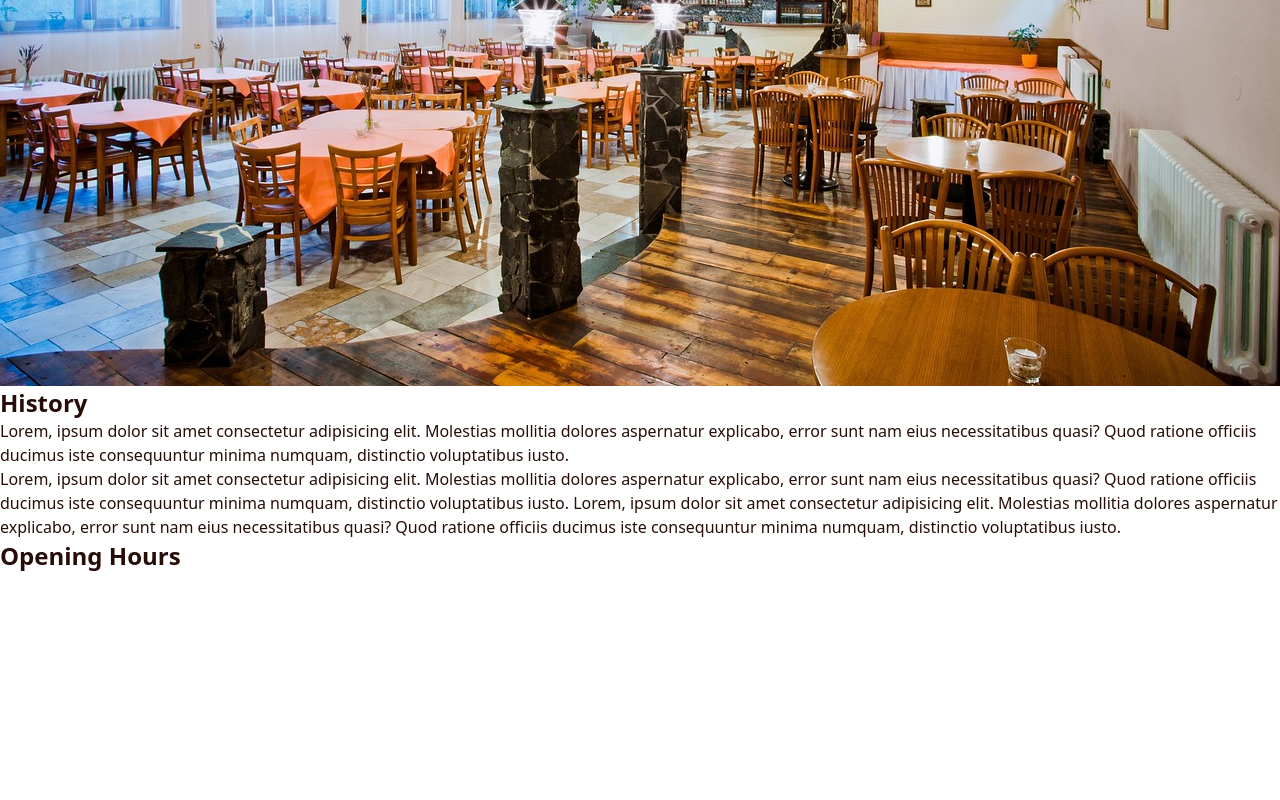
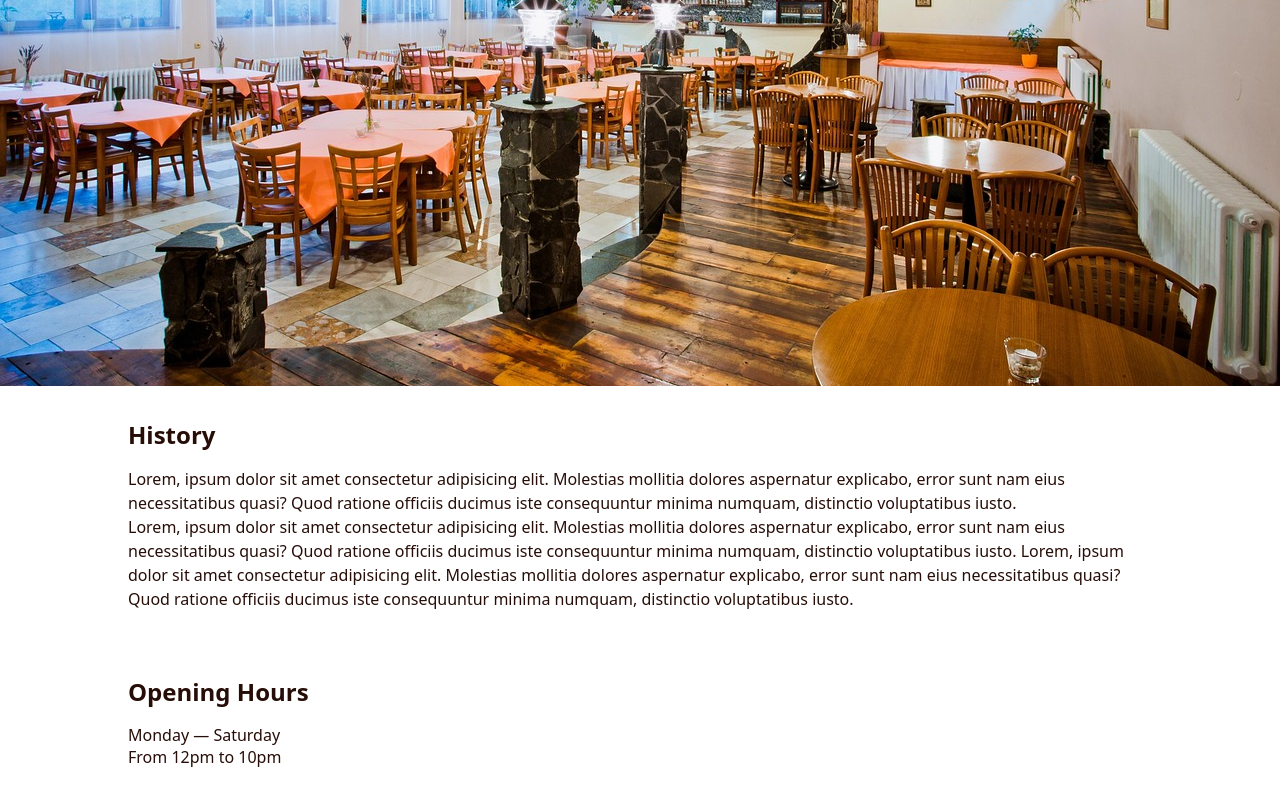
Before and after one commit to iren42/top-restaurantPage, a website built with webpack: page src/template.html in a window 1280 px wide. Shown: the part 414-1214 px from the top of the page. Before the commit the page ends 986 px from the top, so only its background shows below. Built offline with nearby package versions, Linux system fonts and the light colour scheme.

Commit message:
feat: home with spacing

```diff
--- a/src/style.css
+++ b/src/style.css
@@ -81,12 +81,27 @@ header nav ul {
 
 .homeContent {
     height: 100%;
+
+    & > * {
+        padding-bottom: var(--spacing-md);
     }
 
-.homeContent .bgImg {
+    & > *:not(:first-child) {
+        padding-top: var(--spacing-md);
+        padding-left: var(--spacing-xl);
+        padding-right: var(--spacing-xl);
+    }
+
+    & > .bgImg {
+
         background-image: url("./assets/restaurant--tables.jpg");
         height: 100%;
         background-position: center;
         background-repeat: no-repeat;
         background-size: cover;
     }
+
+    & h2 {
+        margin-bottom: var(--spacing-sm);
+    }
+}
--- a/src/template.html
+++ b/src/template.html
@@ -27,9 +27,9 @@
     <div id="content">
 
         <div class="homeContent">
-            <!-- big pic of inside the Restaurant -->
-            <!-- <img src="./assets/restaurant--tables.jpg" alt="Photo taken from inside Faux Restaurant"> -->
+            <!-- big pic taken from inside the Restaurant -->
              <div class="bgImg"></div>
+            <div class="history">
                 <h2>History</h2>
                 <p>Lorem, ipsum dolor sit amet consectetur adipisicing elit. Molestias mollitia dolores aspernatur
                     explicabo, error sunt nam eius necessitatibus quasi? Quod ratione officiis ducimus iste consequuntur
@@ -39,8 +39,14 @@
                     minima numquam, distinctio voluptatibus iusto. Lorem, ipsum dolor sit amet consectetur adipisicing elit.
                     Molestias mollitia dolores aspernatur explicabo, error sunt nam eius necessitatibus quasi? Quod ratione
                     officiis ducimus iste consequuntur minima numquam, distinctio voluptatibus iusto.</p>
+            </div>
+            <div class="openHours">
                 <h2>Opening Hours</h2>
-            <!-- grid -->
+                <div>
+                    <div>Monday — Saturday</div>
+                    <div>From 12pm to 10pm</div>
+                </div>
+            </div>
         </div>
         <!-- <div class="menuContent">
             <div class="lunch"></div>
```
Lines whose indentation alone changed are shown as unchanged.
